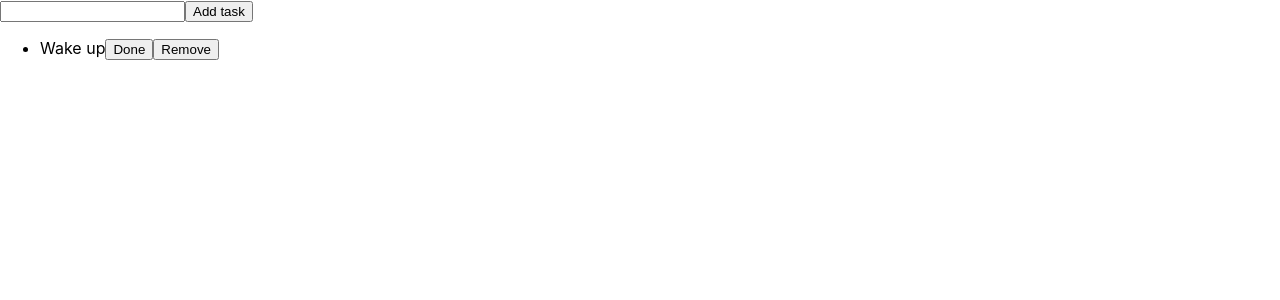
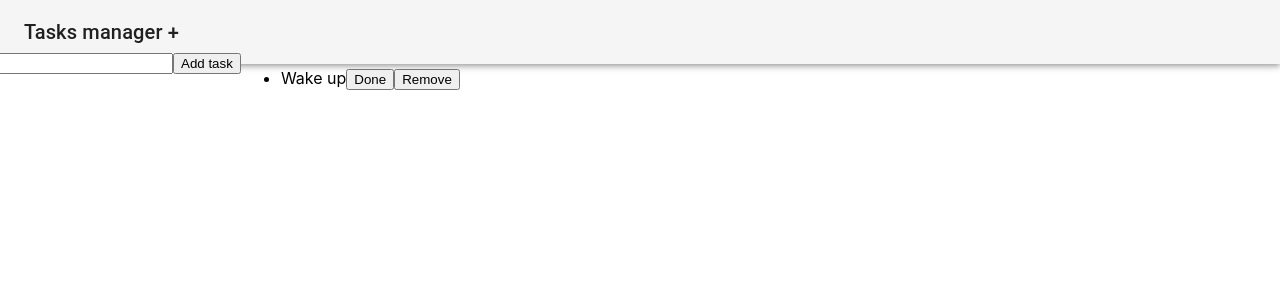
Before and after one commit to zloyleva/019_todo, a React (Create React App) app: page / in a window 1280 px wide. Shown: the top 300 px of the page. Built offline with nearby package versions, Linux system fonts and the light colour scheme.

Commit message:
crerate header component

```diff
--- a/src/App.js
+++ b/src/App.js
@@ -1,18 +1,33 @@
 import React, { Component } from 'react';
 
+import Header from "./Layouts/Header";
 import TaskList from "./components/TaskList";
 import {addNewTask} from "./store/actions";
 
 import {connect} from 'react-redux';
 import {bindActionCreators} from "redux";
 
+import { withStyles } from '@material-ui/core/styles';
+import Grid from '@material-ui/core/Grid';
+
+
+const styles = theme => ({
+    root: {
+        flexGrow: 1,
+    },
+});
+
 class App extends Component {
     render() {
         console.log(this.props);
-        const {tasks, addNewTask} = this.props;
+        const {tasks, addNewTask, classes} = this.props;
 
         return (
-            <div className="App">
+            <div className={classes.root}>
+
+                <Header/>
+
+                <Grid container spacing={24}>
                     <form action="" onSubmit={(event)=>{
                         this.submitHandler(event, addNewTask)
                     }}>
@@ -21,6 +36,7 @@
                     </form>
 
                     <TaskList tasks={tasks}/>
+                </Grid>
             </div>
         );
     }
@@ -45,7 +61,7 @@
     }
 };
 
-export default connect(
+export default withStyles(styles)(connect(
     putStateToProps,
     putActionsToComponent
-)(App);
+)(App));
--- /dev/null
+++ b/src/Layouts/Header.js
@@ -0,0 +1,26 @@
+import React from 'react';
+
+import { withStyles } from '@material-ui/core/styles';
+import AppBar from '@material-ui/core/AppBar';
+import Toolbar from '@material-ui/core/Toolbar';
+import Typography from '@material-ui/core/Typography';
+
+const styles = {
+    root: {
+        flexGrow: 1,
+    },
+};
+
+const Header = props => (
+    <div className={props.classes.root}>
+        <AppBar position="static" color="default">
+            <Toolbar>
+                <Typography variant="h6" color="inherit">
+                    Tasks manager +
+                </Typography>
+            </Toolbar>
+        </AppBar>
+    </div>
+);
+
+export default withStyles(styles)(Header);
--- a/src/components/TaskList/index.js
+++ b/src/components/TaskList/index.js
@@ -23,14 +23,6 @@
     )
 };
 
-const onDoneHandler = () => {
-    console.log("onDoneHandler")
-};
-
-const onRemoveHandler = () => {
-    console.log("onRemoveHandler")
-};
-
 const mapStateToProps = state => ({...state});
 const mapActionsToProps = dispatch =>{
     return {
```
Lines whose indentation alone changed are shown as unchanged.
